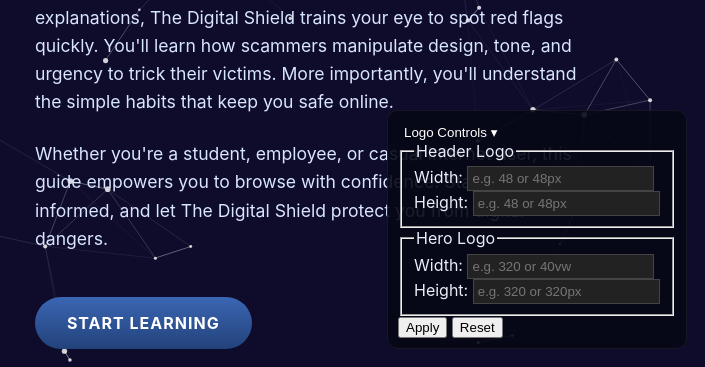
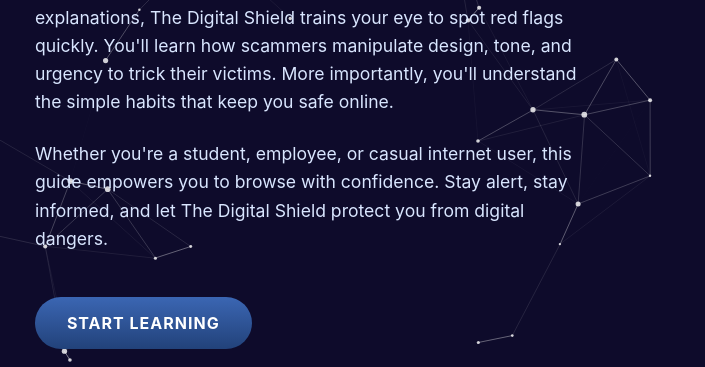
Before and after one commit to Laxradil/ias-system, a plain HTML site: page index.html in a window 1280 px wide. Shown: the part 433-800 px from the top of the page, 575-1280 px from the left. Drawn offline with Linux system fonts and the light colour scheme.

Commit message:
removed the logo controls

```diff
--- a/index.html
+++ b/index.html
@@ -624,27 +624,7 @@
     </section>
   </main>
 
-  <div id="logo-controls" class="logo-controls" aria-hidden="false">
-    <button id="lc-toggle" class="lc-toggle" aria-expanded="true">Logo Controls ▾</button>
-    <div class="lc-panel">
-      <form id="lc-form">
-        <fieldset>
-          <legend>Header Logo</legend>
-          <label>Width: <input type="text" id="site-w" placeholder="e.g. 48 or 48px"></label>
-          <label>Height: <input type="text" id="site-h" placeholder="e.g. 48 or 48px"></label>
-        </fieldset>
-        <fieldset>
-          <legend>Hero Logo</legend>
-          <label>Width: <input type="text" id="hero-w" placeholder="e.g. 320 or 40vw"></label>
-          <label>Height: <input type="text" id="hero-h" placeholder="e.g. 320 or 320px"></label>
-        </fieldset>
-        <div class="lc-actions">
-          <button type="button" id="lc-apply">Apply</button>
-          <button type="button" id="lc-reset">Reset</button>
-        </div>
-      </form>
-    </div>
-  </div>
+
 
   <script src="script.js"></script>
 
--- a/styles.css
+++ b/styles.css
@@ -924,3 +924,4 @@ body {
   visibility: hidden !important;
   pointer-events: none !important;
 }
+}
```
